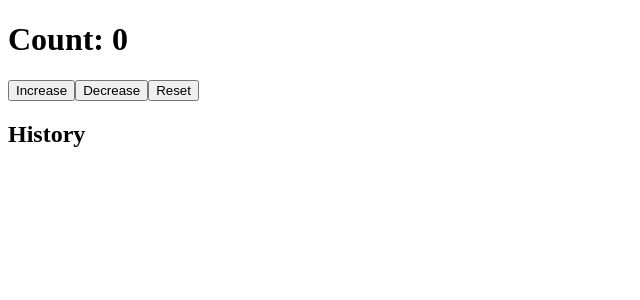
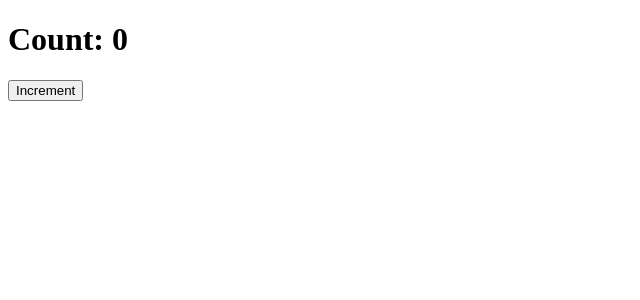
Before and after one commit to sathishgnanaprakasam/fsdwetb7, a React (Vite) app: page / in a window 1280 px wide. Shown: the top 300 px of the page, without its empty margins (0-640 px from the left). Built offline with nearby package versions, Linux system fonts and the light colour scheme.

Commit message:
useRef hook --value persists across renders

```diff
--- a/src/App.jsx
+++ b/src/App.jsx
@@ -1,48 +1,20 @@
-import { useReducer } from "react";
-
-const intialState = {
-    count: 0,
-    history: []
-};
-
-const reducer = (state, action) => {
-
-    switch (action.type) {
-        case 'PLUS':
-            return {
-                count: state.count + 1,
-                history: [...state.history, 'PLUS']
-            }
-        case 'MINUS':
-            return {
-                count: state.count - 1,
-                history: [...state.history, 'MINUS']
-            }
-        case 'RESET':
-            return {
-                count: 0,
-                history: [...state.history, 'RESET']
-            }
-        default:
-            return state;
-    }
-}
+import { useRef, useState } from "react";
 
 const App = () => {
 
-    const [state, dispatch] = useReducer(reducer, intialState);
+    const count = useRef(0);
+    const [updated, setUpdated] = useState(0);
+
+    const handleIncrement = () => {
+        count.current++;
+        console.log(count.current);
+        setUpdated((prev) => prev + 1);
+    }
 
     return (
         <div>
-            <h1>Count: {state.count}</h1>
-            <button onClick={() => dispatch({ type: "PLUS" })}>Increase</button>
-            <button onClick={() => dispatch({ type: "MINUS" })}>Decrease</button>
-            <button onClick={() => dispatch({ type: "RESET" })}>Reset</button>
-
-            <h2>History</h2>
-            {
-                state.history.join(', ')
-            }
+            <h1>Count: {count.current}</h1>
+            <button onClick={handleIncrement}>Increment</button>
         </div>
     )
 }
```
